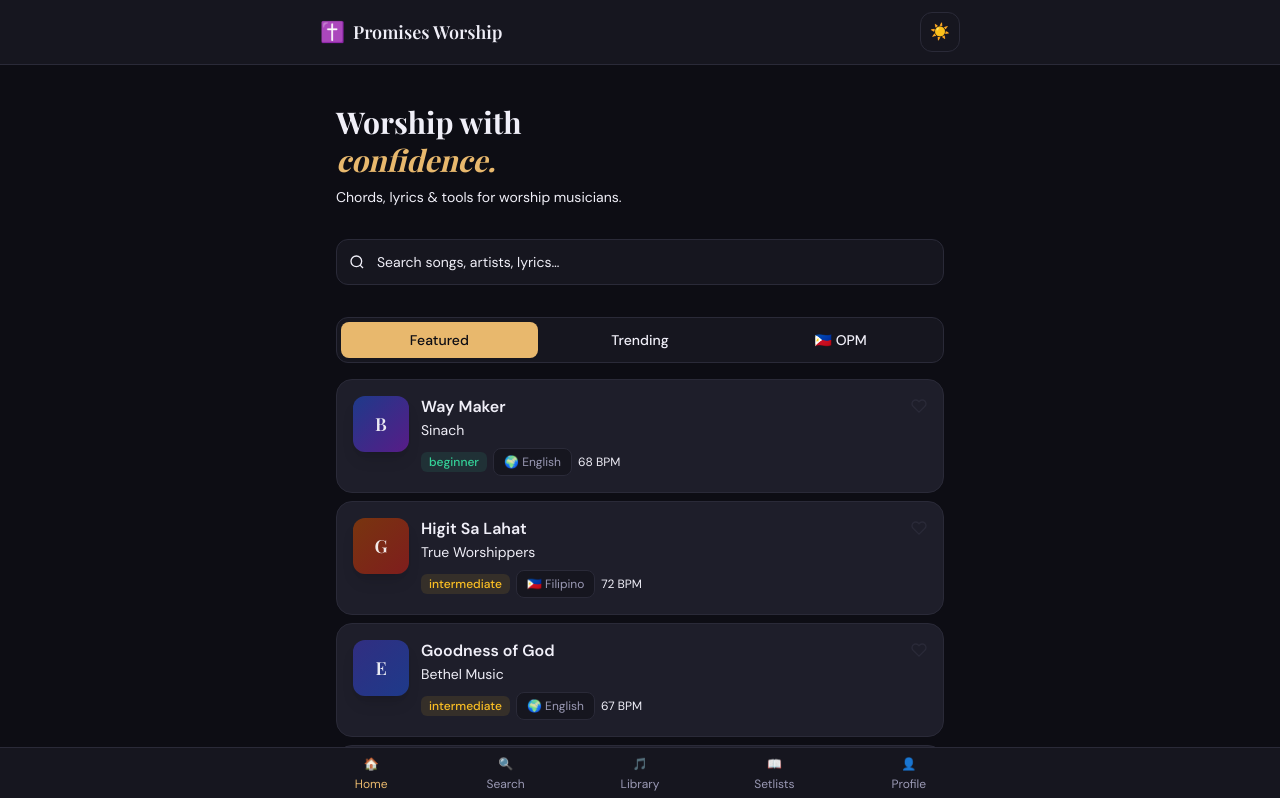
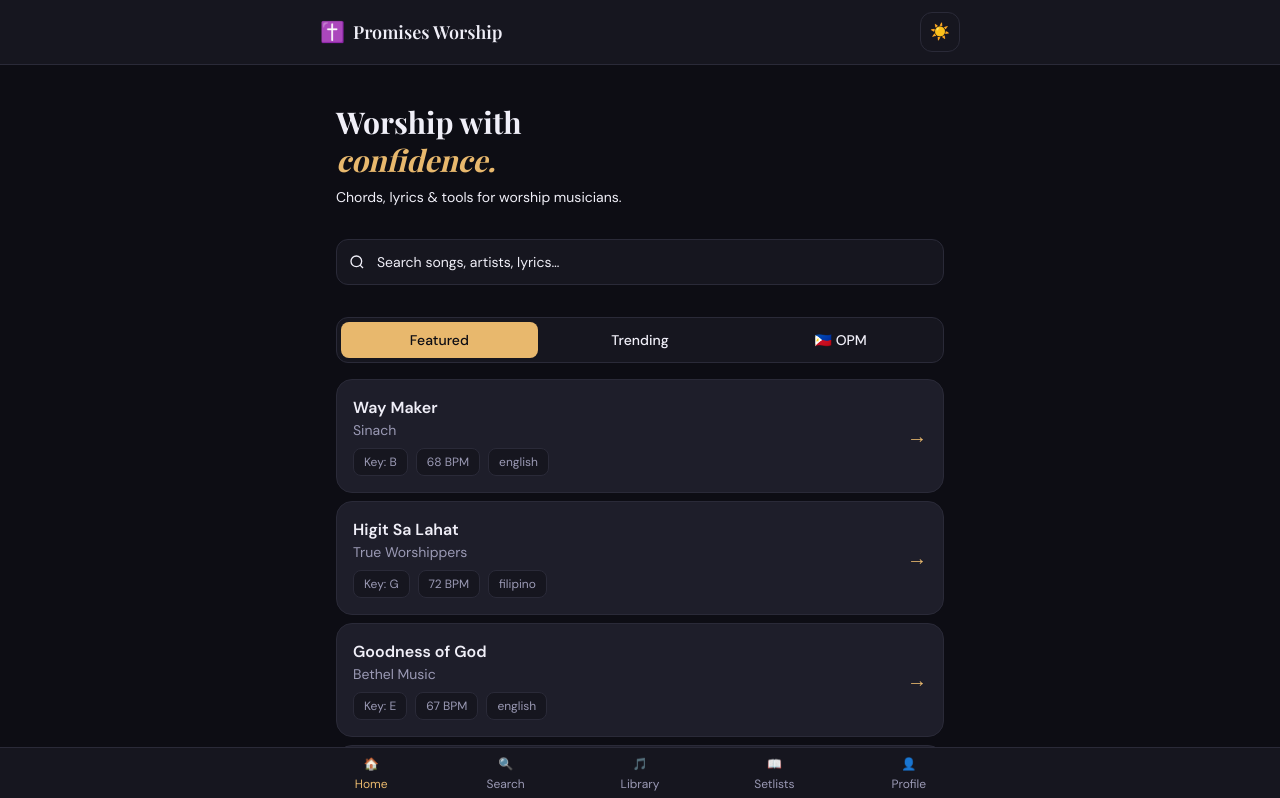
Before and after one commit to 2203831/promises-worship, a React (Create React App) app: page / in a window 1280 px wide. Shown: the top 798 px of the page. Built offline with nearby package versions, Linux system fonts and the light colour scheme; a web font is replaced by a local one.

Commit message:
Update SongCard.jsx

```diff
--- a/src/components/SongCard.jsx
+++ b/src/components/SongCard.jsx
@@ -1,82 +1,38 @@
 import React from "react";
 import { Link } from "react-router-dom";
-import { useApp } from "../context/AppContext";
 
-const HeartIcon = ({ filled }) => (
-  <svg xmlns="http://www.w3.org/2000/svg" className="w-4 h-4" viewBox="0 0 24 24"
-    fill={filled ? "currentColor" : "none"} stroke="currentColor" strokeWidth="2">
-    <path d="M20.84 4.61a5.5 5.5 0 0 0-7.78 0L12 5.67l-1.06-1.06a5.5 5.5 0 0 0-7.78 7.78l1.06 1.06L12 21.23l7.78-7.78 1.06-1.06a5.5 5.5 0 0 0 0-7.78z" />
-  </svg>
-);
+export default function SongCard({ song, compact = false }) {
+  if (!song) return null;
 
-const DIFFICULTY_COLORS = {
-  beginner: "text-emerald-400 bg-emerald-400/10",
-  intermediate: "text-amber-400 bg-amber-400/10",
-  advanced: "text-red-400 bg-red-400/10",
-};
+  return (
+    <Link
+      to={`/song/${song.id}`}
+      className={`card-hover block p-4 transition-all`}
+    >
+      <div className="flex justify-between items-center">
 
-export default function SongCard({ song, compact = false, showFavorite = true }) {
-  const { favorites, toggleFavorite } = useApp();
-  const isFav = favorites.includes(song.id);
+        <div>
+          <h3 className="font-semibold text-worship-text">
+            {song.title}
+          </h3>
 
-  if (compact) {
-    return (
-      <div className="flex items-center gap-3 p-3 rounded-xl hover:bg-worship-surface/50 light:hover:bg-gray-50 transition-colors cursor-pointer group">
-        <Link to={`/song/${song.id}`} className="flex items-center gap-3 flex-1 min-w-0">
-          <div className={`w-10 h-10 rounded-lg bg-gradient-to-br ${song.coverGradient} flex-shrink-0 flex items-center justify-center`}>
-            <span className="text-white/80 text-xs font-display">{song.key}</span>
-          </div>
-          <div className="min-w-0">
-            <p className="text-worship-text font-medium text-sm truncate">{song.title}</p>
-            <p className="text-worship-muted text-xs truncate">{song.artist}</p>
-          </div>
-        </Link>
-        <div className="flex items-center gap-2 flex-shrink-0">
-          <span className="text-worship-muted text-xs font-mono">{song.key}</span>
-          {showFavorite && (
-            <button
-              onClick={(e) => { e.preventDefault(); toggleFavorite(song.id); }}
-              className={`transition-colors ${isFav ? "text-worship-accent" : "text-worship-border hover:text-worship-muted"}`}
-            >
-              <HeartIcon filled={isFav} />
-            </button>
+          <p className="text-sm text-worship-text-muted">
+            {song.artist}
+          </p>
+
+          {!compact && (
+            <div className="flex gap-2 mt-2">
+              {song.key && <span className="tag">Key: {song.key}</span>}
+              {song.tempo && <span className="tag">{song.tempo} BPM</span>}
+              {song.language && <span className="tag">{song.language}</span>}
+            </div>
           )}
         </div>
-      </div>
-    );
-  }
 
-  return (
-    <Link to={`/song/${song.id}`} className="card-hover block p-4 animate-fade-in">
-      <div className="flex items-start gap-3">
-        <div className={`w-14 h-14 rounded-xl bg-gradient-to-br ${song.coverGradient} flex-shrink-0
-          flex items-center justify-center shadow-lg`}>
-          <span className="text-white/90 font-display font-semibold text-lg">{song.key}</span>
+        <div className="text-worship-accent text-xl">
+          →
         </div>
-        <div className="flex-1 min-w-0">
-          <div className="flex items-start justify-between gap-2">
-            <div className="min-w-0">
-              <h3 className="text-worship-text font-semibold text-base leading-snug truncate">{song.title}</h3>
-              <p className="text-worship-muted text-sm mt-0.5">{song.artist}</p>
-            </div>
-            {showFavorite && (
-              <button
-                onClick={(e) => { e.preventDefault(); toggleFavorite(song.id); }}
-                className={`flex-shrink-0 mt-0.5 transition-all duration-200
-                  ${isFav ? "text-worship-accent scale-110" : "text-worship-border hover:text-worship-muted"}`}
-              >
-                <HeartIcon filled={isFav} />
-              </button>
-            )}
-          </div>
-          <div className="flex flex-wrap items-center gap-1.5 mt-2">
-            <span className={`text-xs px-2 py-0.5 rounded-md font-medium ${DIFFICULTY_COLORS[song.difficulty]}`}>
-              {song.difficulty}
-            </span>
-            <span className="tag">{song.language === "filipino" ? "🇵🇭 Filipino" : "🌍 English"}</span>
-            <span className="text-worship-muted text-xs">{song.tempo} BPM</span>
-          </div>
-        </div>
+
       </div>
     </Link>
   );
```
